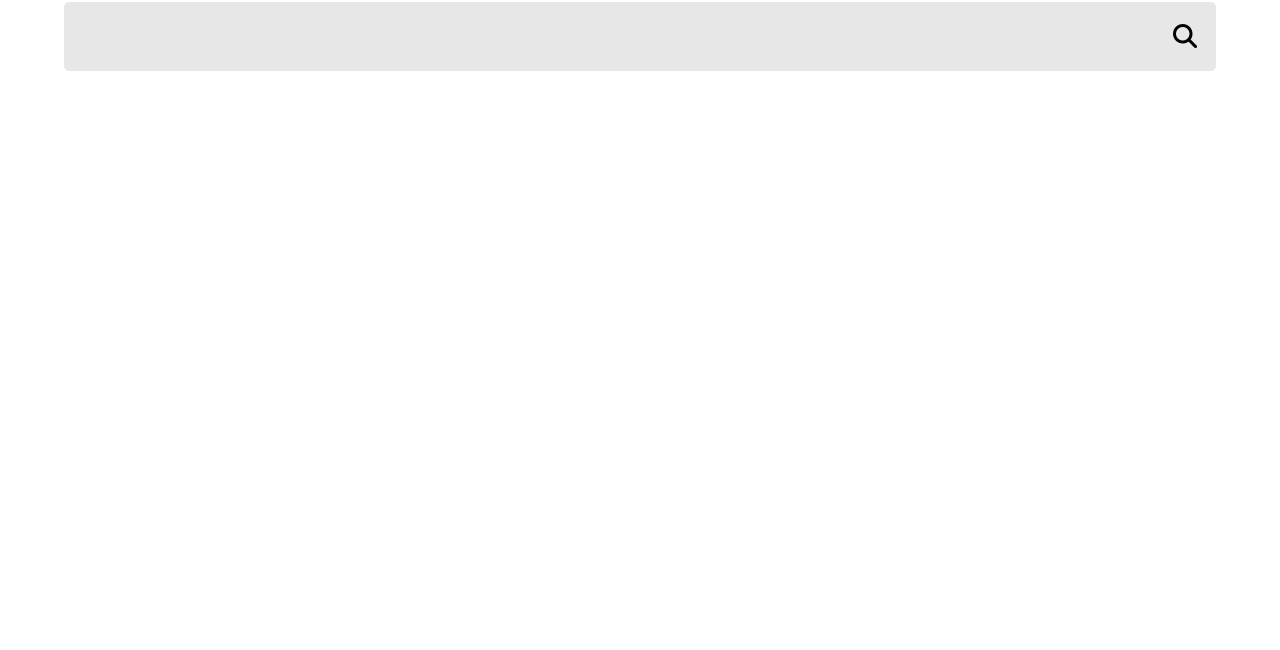
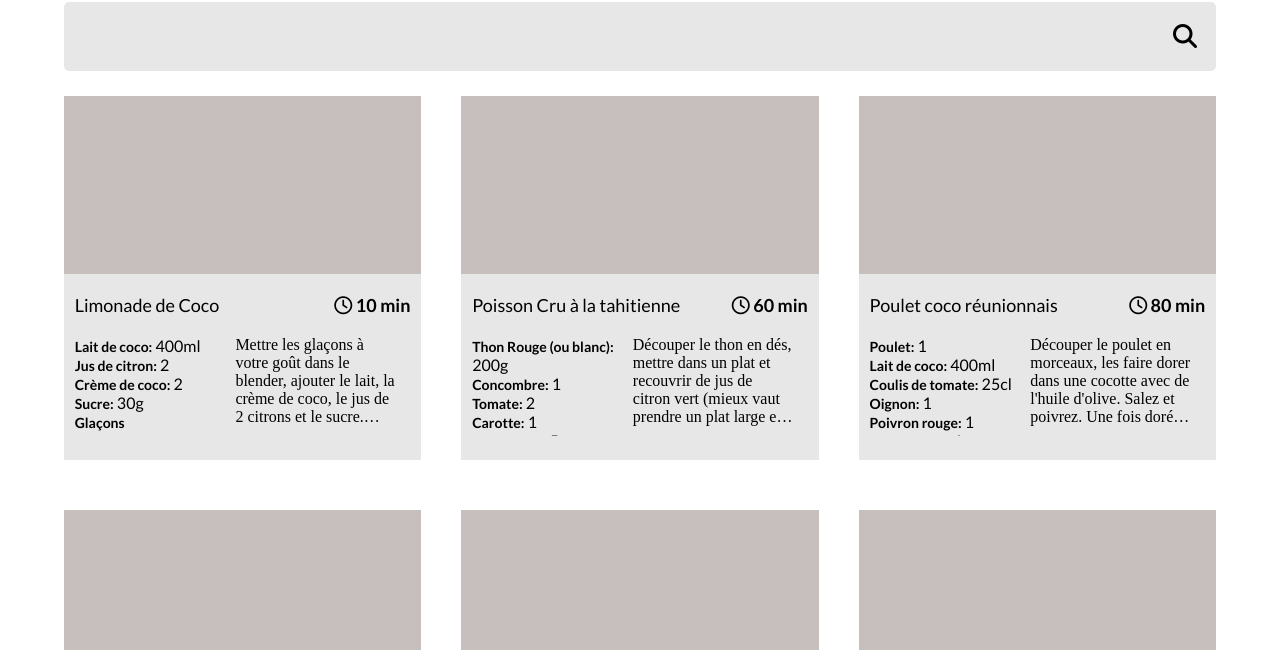
Before and after one commit to OrionFE/Projet-7, a plain HTML site: page index.html in a window 1280 px wide. Shown: the part 150-800 px from the top of the page. Drawn offline with Linux system fonts and the light colour scheme.

Commit message:
display recipes

```diff
--- a/app.js
+++ b/app.js
@@ -11,4 +11,82 @@ async function getRecipes() {
     });
 }
 
-getRecipes();
+function displayRecipe() {
+  const containerRecipe = document.querySelector(".recipe-container");
+  console.log(containerRecipe);
+  recipes.forEach((recipe) => {
+    const { name, time, ingredients, description } = recipe;
+
+    const card = document.createElement("div");
+    card.classList.add("card");
+    const img = document.createElement("div");
+    img.classList.add("img-to-display");
+    card.appendChild(img);
+    const headingCard = document.createElement("div");
+    headingCard.classList.add("heading-card");
+    card.appendChild(headingCard);
+    const title = document.createElement("h3");
+    title.innerText = name;
+    const timer = document.createElement("div");
+    timer.classList.add("timer");
+    timer.innerHTML = `
+    <i class="fa-regular fa-clock"></i>
+    ${time} min
+    `;
+
+    headingCard.appendChild(title);
+    headingCard.appendChild(timer);
+    const listIngredient = document.createElement("ul");
+
+    ingredients.forEach((item) => {
+      const { ingredient, quantity, unit } = item;
+      let prefixUnit;
+
+      const list = document.createElement("li");
+
+      if (unit == "ml") {
+        prefixUnit = "ml";
+      } else if (unit == "grammes") {
+        prefixUnit = "g";
+      } else if (unit == "cl") {
+        prefixUnit = "cl";
+      } else if (unit == "tasse") {
+        prefixUnit = "tasse";
+      } else {
+        prefixUnit = "";
+      }
+
+      if (quantity == null) {
+        list.innerHTML = `<span>${ingredient}</span>`;
+      } else {
+        list.innerHTML = `<span>${ingredient}:</span> ${quantity}${prefixUnit}`;
+      }
+
+      listIngredient.appendChild(list);
+    });
+
+    const tuto = document.createElement("div");
+    tuto.classList.add("tuto");
+    card.appendChild(tuto);
+
+    tuto.appendChild(listIngredient);
+
+    const prepContainer = document.createElement("div");
+    prepContainer.classList.add("prep-container");
+
+    const prep = document.createElement("p");
+    prep.classList.add("prep");
+    prep.innerText = description;
+    prepContainer.appendChild(prep);
+    tuto.appendChild(prepContainer);
+
+    containerRecipe.appendChild(card);
+  });
+}
+
+async function init() {
+  await getRecipes();
+  displayRecipe();
+}
+
+init();
--- a/index.html
+++ b/index.html
@@ -40,7 +40,9 @@
         </div>
       </header>
 
-      <main></main>
+      <main>
+        <div class="recipe-container"></div>
+      </main>
     </div>
     <script src="app.js"></script>
   </body>
--- a/style.css
+++ b/style.css
@@ -52,3 +52,78 @@ h1 {
   transform: translate(0, -50%);
   font-size: 24px;
 }
+
+.recipe-container {
+  display: flex;
+  flex-wrap: wrap;
+  gap: 3.5%;
+}
+
+.card {
+  width: 31%;
+  height: 364px;
+  background: #e7e7e7;
+  margin: 25px 0;
+}
+
+.card .img-to-display {
+  width: 100%;
+  height: 178px;
+  background: #c7bebe;
+}
+
+.card .heading-card {
+  display: flex;
+  justify-content: space-between;
+  margin: 20px 3%;
+}
+
+.card h3 {
+  font-family: "Lato", sans-serif;
+  font-size: 18px;
+  font-weight: 400;
+  width: 70%;
+  white-space: nowrap;
+  text-overflow: ellipsis;
+  overflow-x: hidden;
+}
+
+.card .timer {
+  font-family: "Lato", sans-serif;
+  font-weight: 700;
+  font-size: 18px;
+}
+
+.card .tuto {
+  display: flex;
+  height: 100px;
+}
+
+.card ul {
+  font-family: "Lato", sans-serif;
+  list-style: none;
+  margin-left: 3%;
+  width: 45%;
+  padding-right: 5px;
+  overflow-y: hidden;
+}
+
+.card li {
+}
+
+.card .prep-container {
+  width: 45%;
+}
+
+.card .prep {
+  -webkit-line-clamp: 5;
+  -webkit-box-orient: vertical;
+  overflow: hidden;
+  text-overflow: ellipsis;
+  display: -webkit-box;
+}
+
+.card span {
+  font-size: 14px;
+  font-weight: 700;
+}
```
